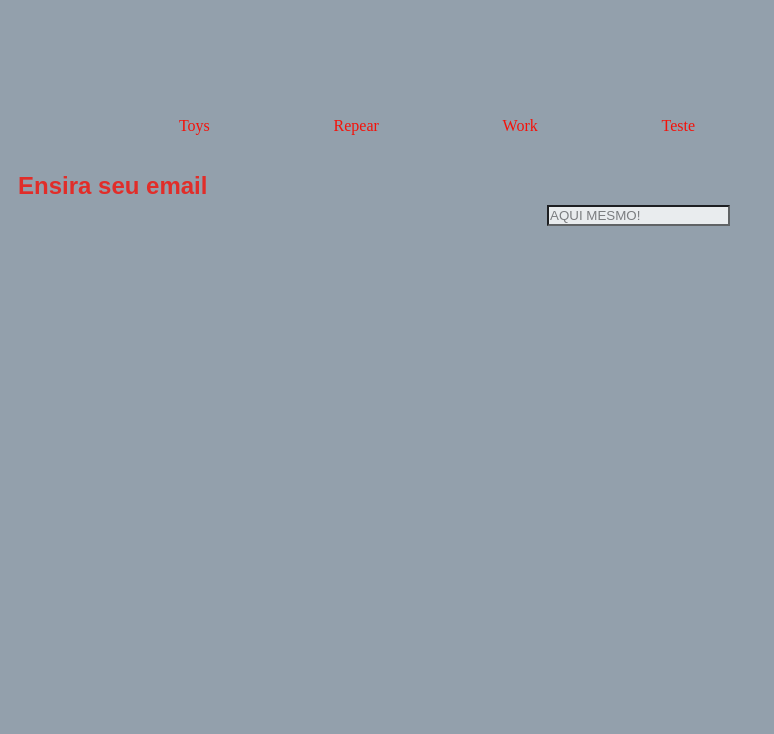
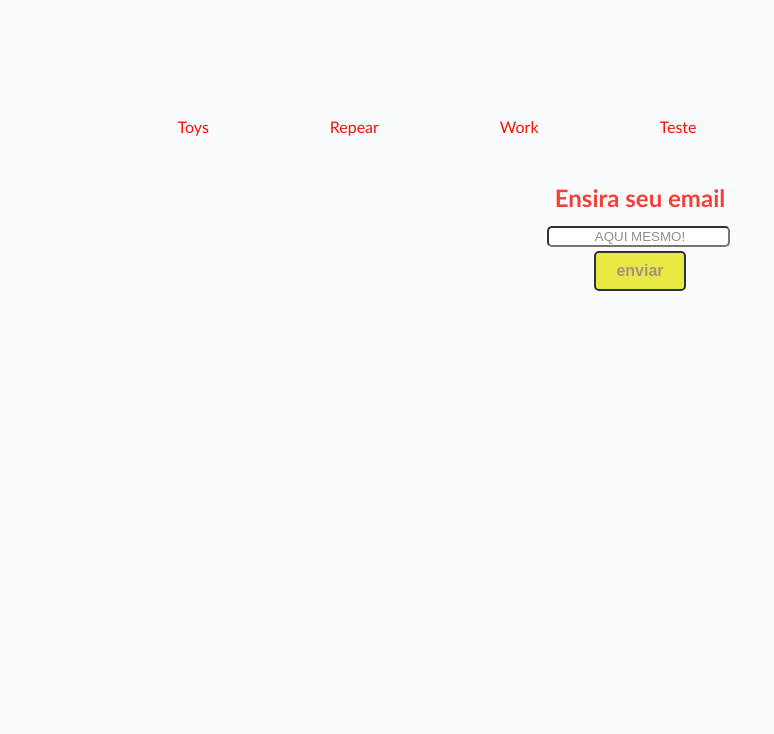
Before and after one commit to Rtheodor/produtoy, a plain HTML site: page index.html in a window 1280 px wide. Shown: the part 66-800 px from the top of the page, without its empty margins (0-774 px from the left). Drawn offline with Linux system fonts and the light colour scheme.

Commit message:
Consegui

```diff
--- a/index.html
+++ b/index.html
@@ -9,29 +9,31 @@
 </head>
 <body>
     <div class="container">
-    <header>
+    <header id="header">
         <div>
             <a class="navbar-brand" href="#">
-                <img src="img/toy.png" alt="toy">
+                <img src="img/tec.png" alt="toy">
             </a>
         </div>
 
         <nav>
             <ul>
-                <li><a>Toys</a></li>
-                <li><a>Repear</a></li>
-                <li><a>Work</a></li>
-                <li><a>Teste</a></li>
+                <li><a href="toys">Toys</a></li>
+                <li><a href="repear">Repear</a></li>
+                <li><a href="work">Work</a></li>
+                <li><a href="teste">Teste</a></li>
             </ul>
         </nav>
     </header>
+
     <section >
 
         <form>
             <label>
             <h2>Ensira seu email</h2>
-            <input type="email" name="email" placeholder="AQUI MESMO!" required>
-            </label>
+            <input type="email" name="email" class="meio"placeholder=" AQUI MESMO!" required>
+            </label><br>
+            <input type="submit" name="submit" value="enviar" class="btn">
         </form>
     </section>
     </div>
--- a/style.css
+++ b/style.css
@@ -5,10 +5,14 @@
 }
 
 body {
-    background-color:rgb(147, 160, 172);
+    background-color:rgb(250, 251, 252);
 }
 
+header {
+    display: block;
+    justify-content: space-around;
 
+}
 
 
 nav > ul {
@@ -23,7 +27,18 @@ nav > ul {
 
 }
 
+h2 {
 
+    text-align: center;
+    padding:10px 10px;
+    display: block;
+    font-family: 'Gill Sans', 'Gill Sans MT', Calibri, 'Trebuchet MS', sans-serif;
+}
+
+a{
+    text-decoration:none;
+    font-family: 'Gill Sans', 'Gill Sans MT', Calibri, 'Trebuchet MS', sans-serif;
+}
 
 ul {
     display: block;
@@ -54,8 +69,26 @@ input {
     text-rendering: auto;
     border-color: black;
     height: 10%;
+    border-radius: 5px;
 }
 
+.meio {
+    text-align: center;
+    color: black;
+}
+
+.btn {
+    color:rgb(143, 122, 96);
+    padding: 0 20px;
+    height: 40px;
+    font-size: 1em;
+    font-weight: 900;
+
+    border: 2px rgb(0, 0, 0) solid;
+    border-radius: 5px;
+    background: rgb(231, 228, 22);
+    cursor: pointer;
+}
 container {
     height: 10em;
     position: relative }
```
